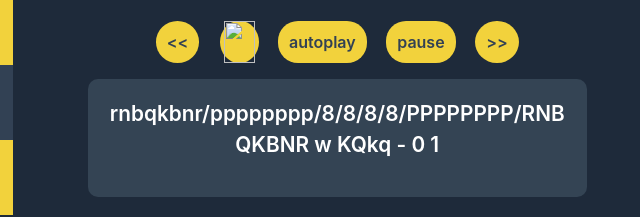
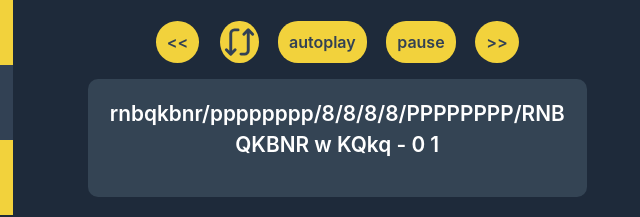
Before and after one commit to 3manuel0/Chess-Game-Notation-Player-PGN-, a plain HTML site: page index.html in a window 1280 px wide. Shown: the part 408-625 px from the top of the page, 632-1272 px from the left. Drawn offline with Linux system fonts and the light colour scheme; the site is published under a folder, as on GitHub Pages, so addresses that start at the root find nothing.

Commit message:
fixed the rotation icon

```diff
--- a/index.html
+++ b/index.html
@@ -82,7 +82,7 @@
             <div class="buttons">
                 <button id="previous">
                     << </button>
-                        <button id="flip"><img src="/icons/flip-13.svg" alt=""></button>
+                        <button id="flip"><img src="icons/flip-13.svg" alt=""></button>
                         <button id="autoplay">autoplay</button>
                         <button id="pause">pause</button>
                         <button id="next"> >> </button>
```
